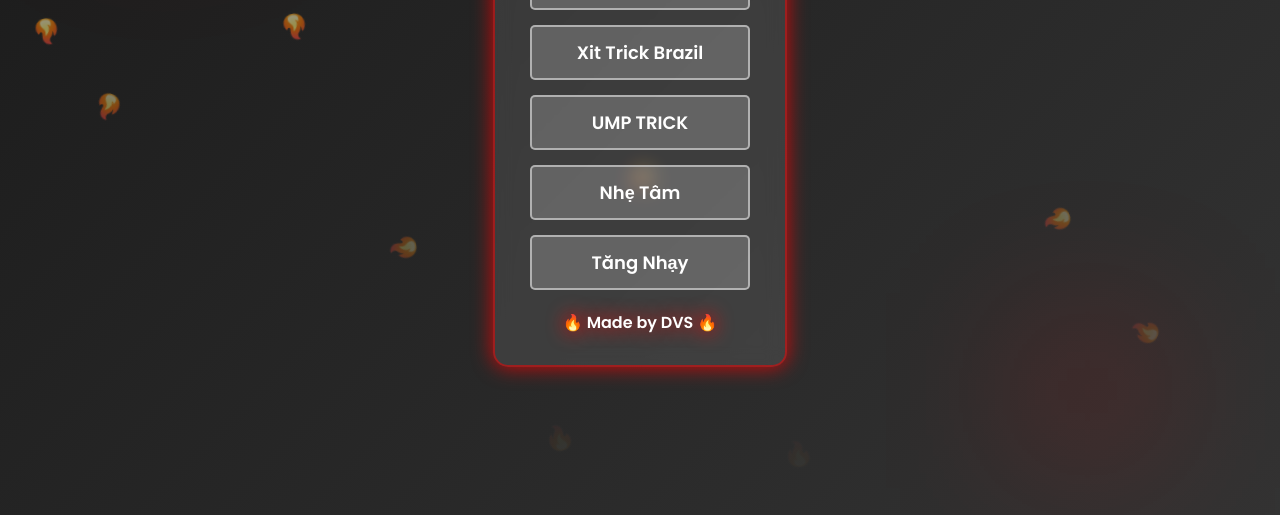
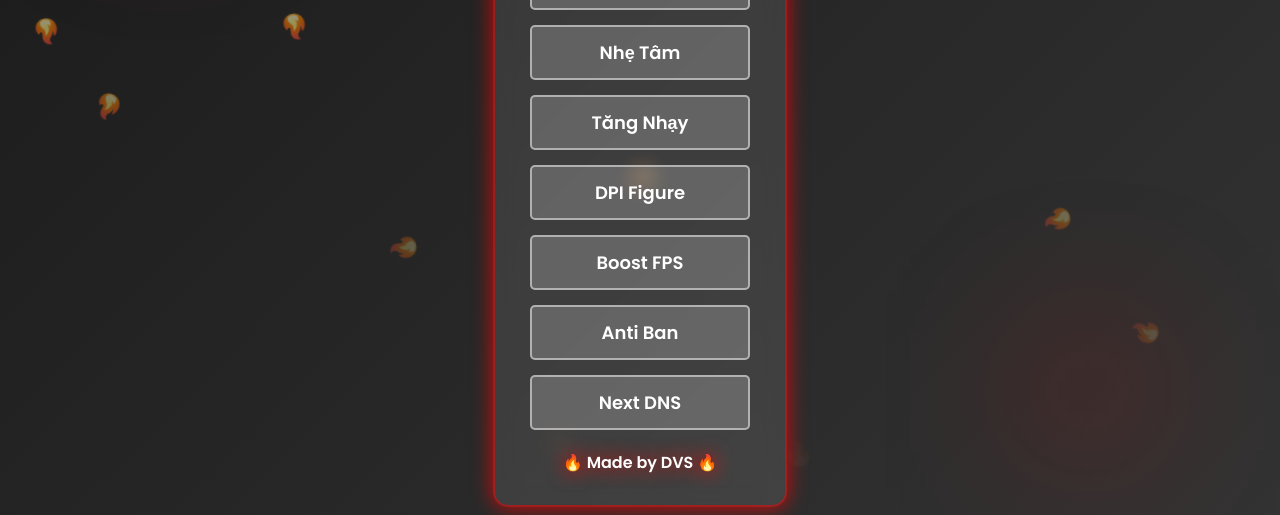
Before and after one commit to Khoi-star/dvs.github.io, a plain HTML site: page index.html in a window 1280 px wide. Both pictures are taken after a click on the button "Chọn Chức Năng". Shown: the part 285-800 px from the top of the page. Drawn offline with Linux system fonts and the light colour scheme.

Commit message:
Update index.html

```diff
--- a/index.html
+++ b/index.html
@@ -160,6 +160,10 @@
             <button onclick="chonChucNang(this, 'UMP TRICK')">UMP TRICK</button>
             <button onclick="chonChucNang(this, 'Nhẹ Tâm')">Nhẹ Tâm</button>
             <button onclick="chonChucNang(this, 'Tăng Nhạy')">Tăng Nhạy</button>
+            <button onclick="chonChucNang(this, 'DPI Figure')">DPI Figure</button>
+            <button onclick="chonChucNang(this, 'Boost FPS')">Boost FPS</button>
+            <button onclick="chonChucNang(this, 'Anti Ban')">Anti Ban</button>
+            <button onclick="chonChucNang(this, 'Next DNS')">Next DNS</button>
         </div>
 
         <p id="result"></p>
```
